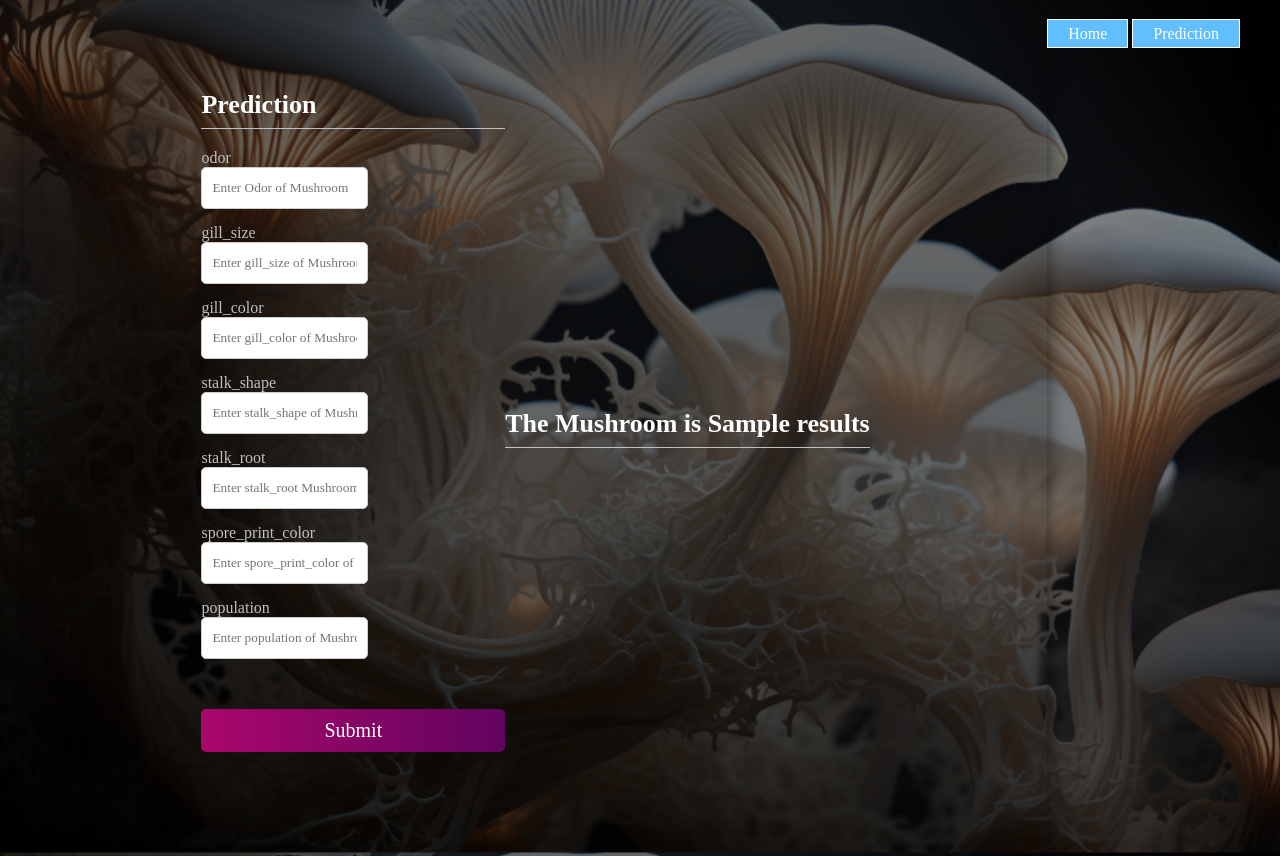
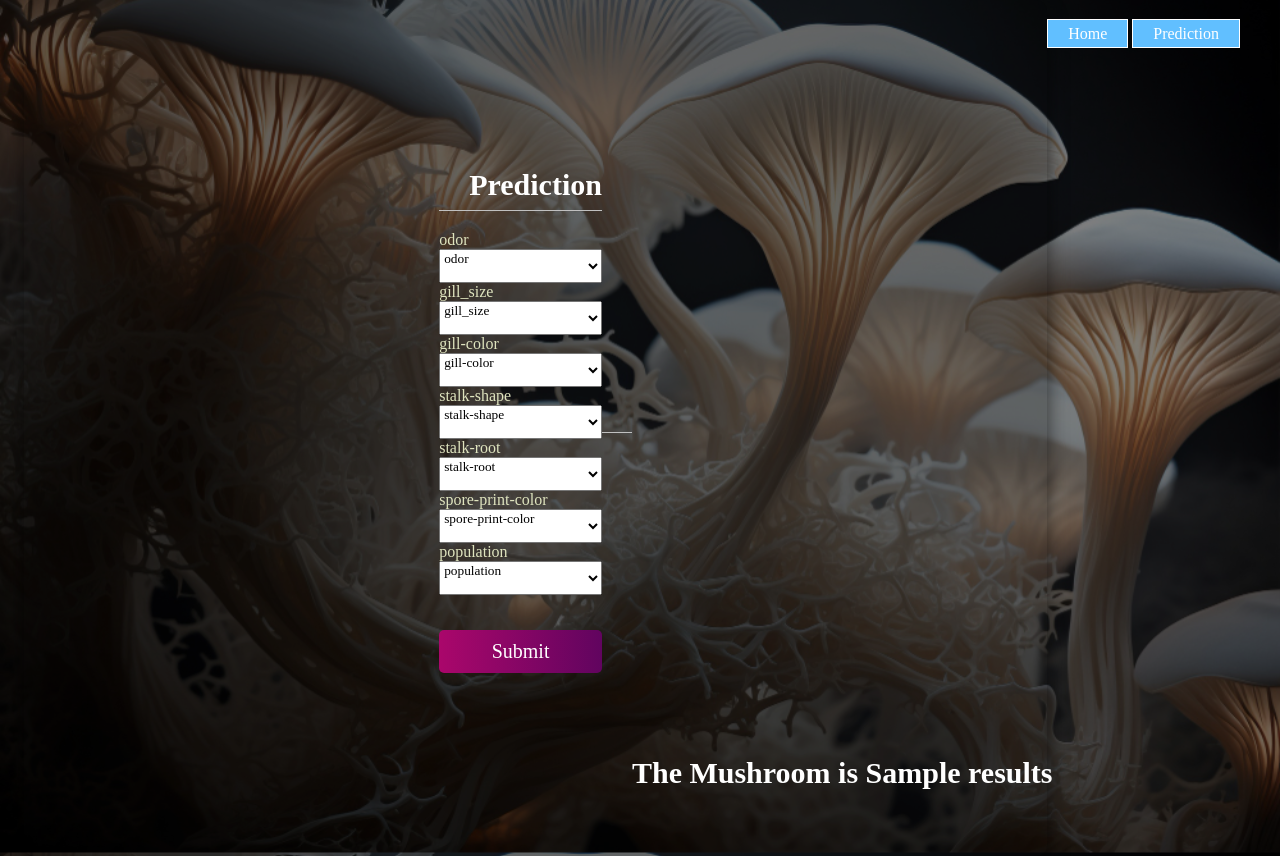
Before and after one commit to Aishik122/Mushroom, a Flask app: template templates/Prediction.html in a window 1280 px wide. Run offline with Flask 3, Linux system fonts and the light colour scheme; the template is opened without the code that fills it: most values are stand-ins (such as "Sample title", 1, 10 or a date in 2020).

Commit message:
final website ready for deploy

```diff
--- a/src/components/data_transformation.py
+++ b/src/components/data_transformation.py
@@ -24,7 +24,7 @@
     def get_data_transformer_object(self):
         try:
             columns = ['odor','gill-size','gill-color','stalk-shape','stalk-root','spore-print-color','population']
-            pipeline = Pipeline([('Odical Encoder', OrdinalEncoder()),('standard_scaler', StandardScaler())])
+            pipeline = Pipeline([('Odical Encoder', OrdinalEncoder(handle_unknown='use_encoded_value', unknown_value=-1)),('standard_scaler', StandardScaler())])
             preprocessor=ColumnTransformer([('pipe',pipeline,columns)])
             return preprocessor
 
@@ -93,7 +93,7 @@
                 file_path=self.data_transformation_config.preprocessor_obj_file_path,
                 obj=preprocessing_obj
             )
-            print("out test data is \n ******************************** \n", test_arr)
+
             return (
                 train_arr, test_arr,self.data_transformation_config.preprocessor_obj_file_path,
             )
--- a/static/pred_style.css
+++ b/static/pred_style.css
@@ -56,42 +56,44 @@
     box-shadow:0 15px 20px rgba(0,0,0,0.6)
 }
 h2{
-    font-size: 26px;
+    font-size: 30px;
     font-weight: blod;
     text-align: left;
     color: #fff;
     padding-bottom: 8px;
     border-bottom: 1px solid silver;
+    padding-left: 30px; ;
 
 }
 .content{
 
-    flex-warp: warp;
+
     justify-content: space-between;
     padding: 20px 0;
 
 }
-.input-box{
+.form-control{
     display:flex;
     flex-wrap: wrap;
-    width: 50%;
+    width:100%;
     padding-bottom:15px;
-    color: silver;
+    color: rgb(0, 0, 0);
 }
-.input-box:nth-child(2n){
+.form-label{
+    color: rgb(223, 228, 191);
+}
+.form-label:nth-child(2n){
     justify-content:end;
 }
-.input-box input{
+.placeholder{
     height: 40px;
     width: 95%;
     padding: 0 10px;
     border-radius: 5px;
-    border: 1px solid #ccc;
+    border: 1px solid #ff2020;
     outline: none;
 }
-.input-box input:is(:focus,:valid){
-    box-shadow: 0 3px 6px rgba(0,0,0,0.2)
-}
+
 
 .button-container{
     margin: 15px 0;
@@ -112,3 +114,10 @@
 .button-container button:hover{
     background-image: linear-gradient(to right,#61045f,#aa076b);
 }
+
+.pred{
+    position: absolute;
+    padding: left 10px;
+    bottom: 10px;
+
+}
--- a/templates/Prediction.html
+++ b/templates/Prediction.html
@@ -15,34 +15,180 @@
         <form action="{{ url_for('predict_datapoint')}}" method="post">
             <h2> Prediction </h2>
             <div class='content'>
-                <div class="input-box">
-                    <lebel for ="odor"> odor </label>
-                    <input type="text" placeholder="Enter Odor of Mushroom" name="odor" required>
-                </div>
-                <div class="input-box">
-                    <lebel for ="gill_size"> gill_size </label>
-                    <input type="text" placeholder="Enter gill_size of Mushroom" name="gill_size" required>
-                </div>
-                <div class="input-box">
-                    <lebel for ="gill_color"> gill_color </label>
-                    <input type="text" placeholder="Enter gill_color of Mushroom" name="gill_color" required>
-                </div>
-                <div class="input-box">
-                    <lebel for ="stalk_shape"> stalk_shape </label>
-                    <input type="text" placeholder="Enter stalk_shape of Mushroom" name="stalk_shape" required>
-                </div>
-                <div class="input-box">
-                    <lebel for ="stalk_root"> stalk_root </label>
-                    <input type="text" placeholder="Enter stalk_root Mushroom" name="stalk_root" required>
-                </div>
-                <div class="input-box">
-                    <lebel for ="spore_print_color"> spore_print_color </label>
-                    <input type="text" placeholder="Enter spore_print_color of Mushroom" name="spore_print_color" required>
-                </div>
-                <div class="input-box">
-                    <lebel for ="population"> population </label>
-                    <input type="text" placeholder="Enter population of Mushroom" name="population" required>
-                </div>
+
+                <label class="form-label">odor</label>
+                <select class="form-control" name="odor" placeholder="odor" required>
+                    <option class="placeholder" selected disabled value="">odor</option>
+                    <option value="pungent">
+                    pungent
+                    </option>
+                    <option value="almond">
+                    almond
+                    </option>
+                    <option value="anise">
+                    anise
+                    </option>
+                    <option value="none">
+                    none
+                    </option>
+                    <option value="foul">
+                    foul
+                    </option>
+                    <option value="creosote">
+                    creosote
+                    </option>
+                    <option value="fishy">
+                    fishy
+                    </option>
+                    <option value="spicy">
+                    spicy
+                    </option>
+                    <option value="musty">
+                    musty
+                    </option>
+                    </select>
+
+                <label class="form-label">gill_size</label>
+                <select class="form-control" name="gill_size" placeholder="gill_size" required>
+                    <option class="placeholder" selected disabled value="">gill_size</option>
+                    <option value="narrow">
+                    narrow
+                    </option>
+                    <option value="broad">
+                    broad
+                    </option>
+                    </select>
+
+                <label class="form-label">gill-color</label>
+                <select class="form-control" name="gill-color" placeholder="gill-color" required>
+                    <option class="placeholder" selected disabled value="">gill-color</option>
+                    <option value="black">
+                    black
+                    </option>
+                    <option value="brown">
+                    brown
+                    </option>
+                    <option value="gray">
+                    gray
+                    </option>
+                    <option value="pink">
+                    pink
+                    </option>
+                    <option value="white">
+                    white
+                    </option>
+                    <option value="chocolate">
+                    chocolate
+                    </option>
+                    <option value="purple">
+                    purple
+                    </option>
+                    <option value="red">
+                    red
+                    </option>
+                    <option value="buff">
+                    buff
+                    </option>
+                    <option value="green">
+                    green
+                    </option>
+                    <option value="yellow">
+                    yellow
+                    </option>
+                    <option value="orange">
+                    orange
+                    </option>
+                </select>
+
+
+                <label class="form-label">stalk-shape</label>
+                <select class="form-control" name="stalk-shape" placeholder="stalk-shape" required>
+                    <option class="placeholder" selected disabled value="">stalk-shape</option>
+                    <option value="enlarging">
+                        enlarging
+                    </option>
+                    <option value="tapering">
+                        tapering
+                    </option>
+                </select>
+
+
+                <label class="form-label">stalk-root</label>
+                <select class="form-control" name="stalk-root" placeholder="stalk-root" required>
+                    <option class="placeholder" selected disabled value="">stalk-root</option>
+                    <option value="equal">
+                        equal
+                    </option>
+                    <option value="club">
+                        club
+                    </option>
+                    <option value="bulbous">
+                        bulbous
+                    </option>
+                    <option value="rooted">
+                        rooted
+                    <option value="?">
+                        ?
+                    </option>
+                </select>
+
+
+                <label class="form-label">spore-print-color</label>
+                <select class="form-control" name="spore-print-color" placeholder="spore-print-color" required>
+                    <option class="placeholder" selected disabled value="">spore-print-color</option>
+                    <option value="black">
+                        black
+                    </option>
+                    <option value="brown">
+                        brown
+                    </option>
+                    <option value="purple">
+                        purple
+                    </option>
+                    <option value="chocolate">
+                        chocolate
+                    </option>
+                    <option value="white">
+                        white
+                    </option>
+                    <option value="green">
+                        green
+                    </option>
+                    <option value="orange">
+                        orange
+                    </option>
+                    <option value="yellow">
+                        yellow
+                    </option>
+                    <option value="buff">
+                        buff
+                    </option>
+                    </select>
+
+
+                <label class="form-label">population</label>
+                <select class="form-control" name="population" placeholder="population" required>
+                    <option class="placeholder" selected disabled value="">population</option>
+                    <option value="scattered">
+                        scattered
+                    </option>
+                    <option value="numerous">
+                        numerous
+                    </option>
+                    <option value="abundant">
+                        abundant
+                    </option>
+                    <option value="several">
+                        several
+                    </option>
+                    <option value="solitary">
+                        solitary
+                    </option>
+                    <option value="clustered">
+                        clustered
+                    </option>
+                    </select>
+
             </div>
             <div class = "button-container">
                 <button>
@@ -51,7 +197,7 @@
             </div>
         </form>
         <h2>
-            The Mushroom is {{results}}
+                      <div class = "pred">The Mushroom is {{results}}</div>
         </h2>
     </div>
 
```
Also changed, not shown: 2 other files.
